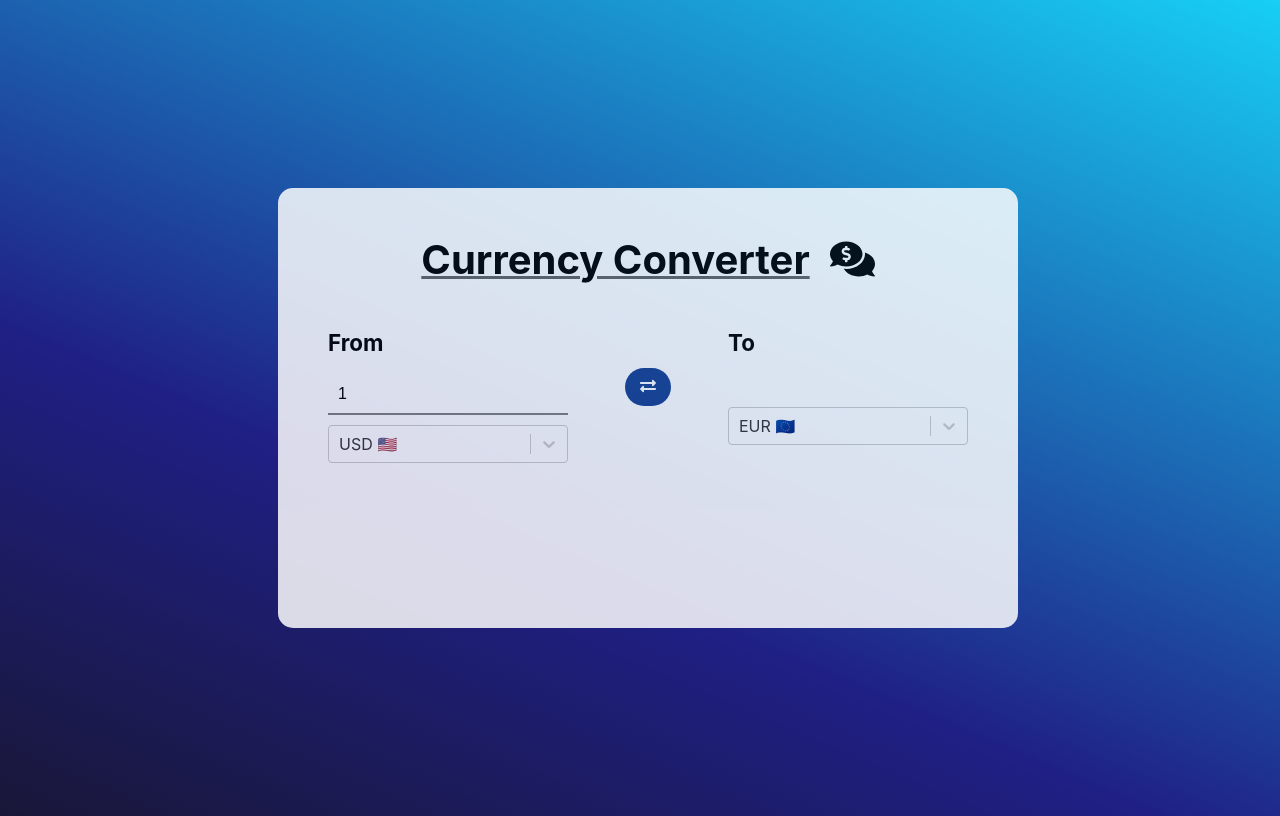
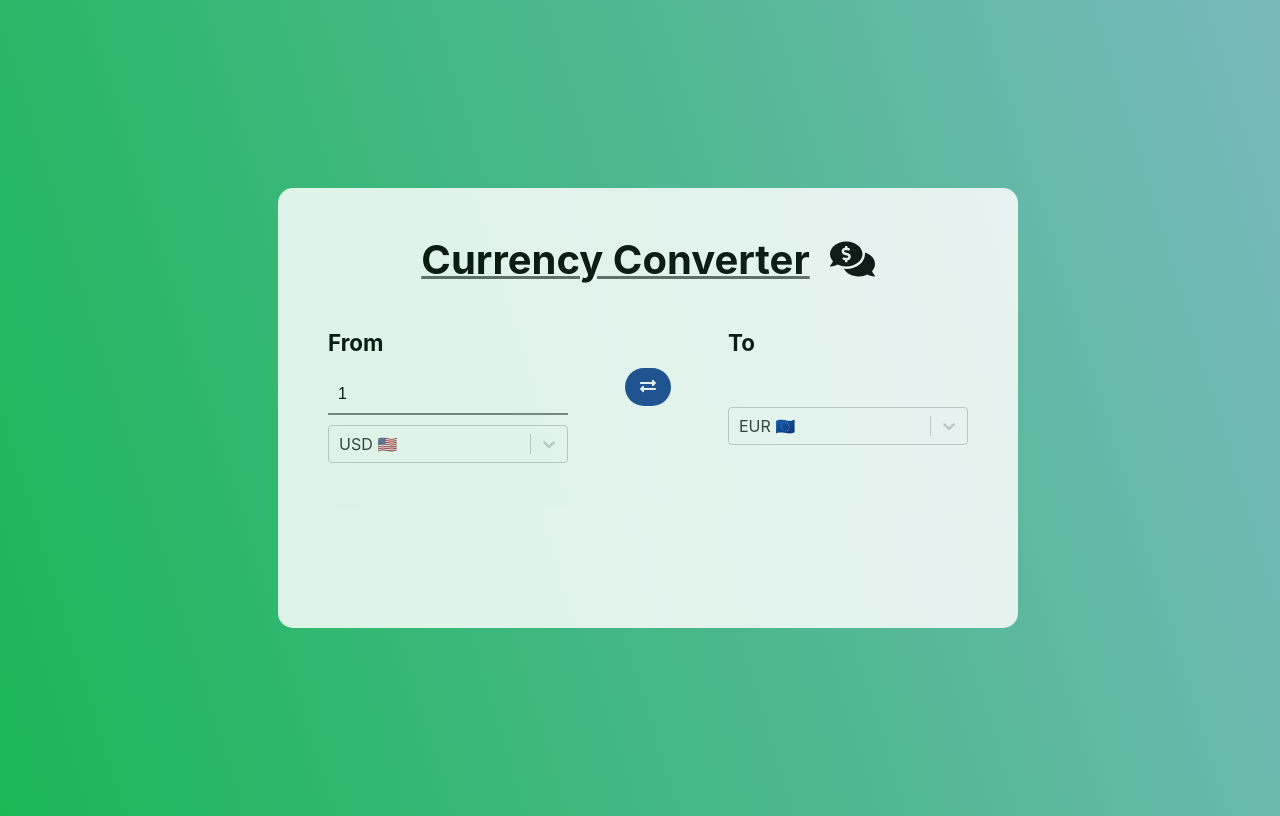
Before and after one commit to menard-codes/currency-converter, a React (Create React App) app: page / in a window 1280 px wide. Built offline with nearby package versions, Linux system fonts and the light colour scheme; no server answers.

Commit message:
changed gradient brackground

```diff
--- a/src/index.css
+++ b/src/index.css
@@ -7,8 +7,9 @@ body {
   -moz-osx-font-smoothing: grayscale;
   width: 100vw;
   height: 100vh;
-  background: rgb(2,0,36);
-  background: linear-gradient(23deg, rgba(2,0,36,0.91) 0%, rgba(9,9,121,0.91) 36%, rgba(0,202,244,0.91) 100%) no-repeat;
+  background-color: #79b9bd;
+  background: linear-gradient(253deg, #79b9bd, #1ab757);
+  /* background: linear-gradient(23deg, rgba(2,0,36,0.91) 0%, rgba(9,9,121,0.91) 36%, rgba(0,202,244,0.91) 100%) no-repeat;  */
   display: grid;
   align-items: center;
   overflow: hidden;
```
